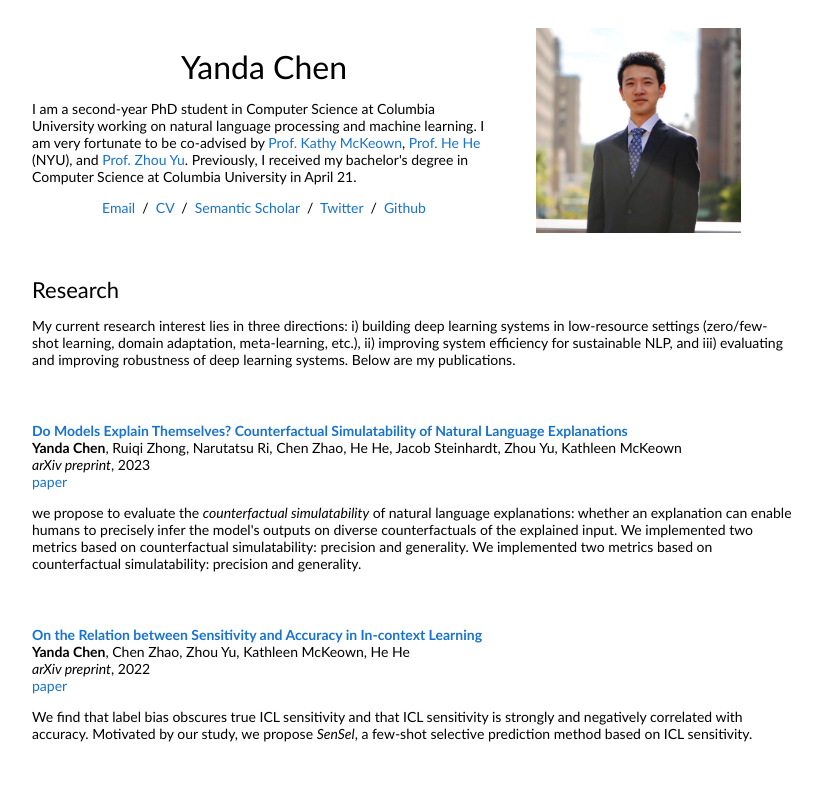
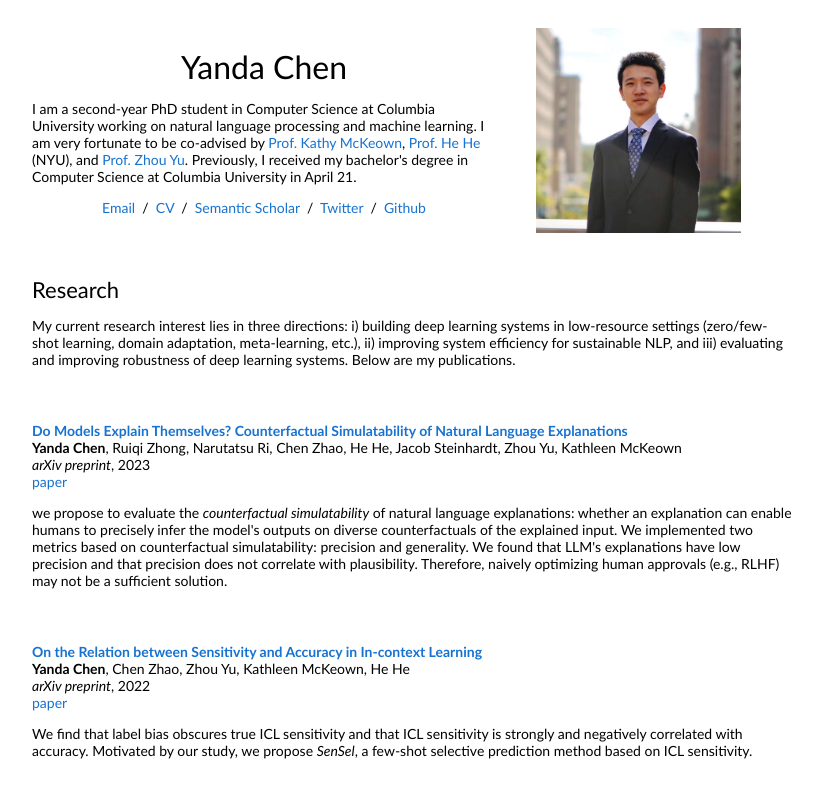
Before and after one commit to YanDaChen/yandachen.github.io, a plain HTML site: page index.html in a window 1280 px wide. Shown: the top 790 px of the page, without its empty margins (228-1050 px from the left). Drawn offline with Linux system fonts and the light colour scheme.

Commit message:
Update index.html

```diff
--- a/index.html
+++ b/index.html
@@ -59,7 +59,7 @@
               <br>
               <a href="https://arxiv.org/pdf/2307.08678.pdf">paper</a>
               <p></p>
-              <p>we propose to evaluate the <em>counterfactual simulatability</em> of natural language explanations: whether an explanation can enable humans to precisely infer the model's outputs on diverse counterfactuals of the explained input. We implemented two metrics based on counterfactual simulatability: precision and generality. We implemented two metrics based on counterfactual simulatability: precision and generality.</p>
+              <p>we propose to evaluate the <em>counterfactual simulatability</em> of natural language explanations: whether an explanation can enable humans to precisely infer the model's outputs on diverse counterfactuals of the explained input. We implemented two metrics based on counterfactual simulatability: precision and generality. We found that LLM's explanations have low precision and that precision does not correlate with plausibility. Therefore, naively optimizing human approvals (e.g., RLHF) may not be a sufficient solution.</p>
             </td>
           </tr>
 
```
